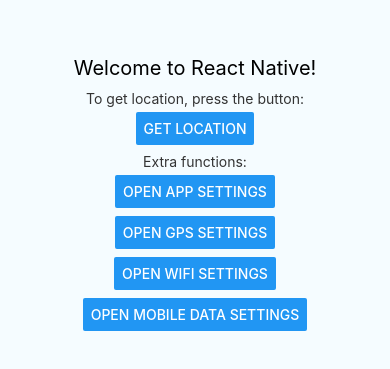
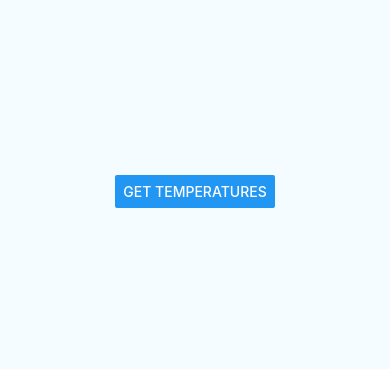
Before and after one commit to mitchellsullivan/ride-decider, a React Native app: screen / in a window 390 px wide. Shown: the part 227-596 px from the top of the page. Built offline with nearby package versions, Linux system fonts and the light colour scheme.

Commit message:
Use location coords to hit weather api, list temps

```diff
--- a/App.js
+++ b/App.js
@@ -4,6 +4,7 @@
   Button, Alert,
   ActivityIndicator,
 } from 'react-native';
+import axios from 'axios';
 
 import GetLocation from 'react-native-get-location';
 
@@ -43,7 +44,7 @@
 export default class App extends Component {
 
   state = {
-    location: null,
+    tempRead: null,
     loading: false,
   }
 
@@ -55,10 +56,18 @@
       timeout: 150000,
     })
       .then(location => {
-        this.setState({
-          location,
-          loading: false,
-        });
+        let long = location['longitude'].toFixed(2);
+        let lat = location['latitude'].toFixed(2);
+        let url = `https://api.weather.gov/points/${lat},${long}`;
+        axios.get(url).then(data => {
+          let forecastUrl = data['data']['properties']['forecast'];
+          axios.get(forecastUrl).then(dataFc => {
+            this.setState({
+              tempRead: dataFc['data']['properties']['periods'],
+              loading: false,
+            });
+          })
+        })
       })
       .catch(ex => {
         const { code, message } = ex;
@@ -83,60 +92,32 @@
   }
 
   render() {
-    const { location, loading } = this.state;
+    const { tempRead, loading } = this.state;
     return (
       <View style={styles.container}>
-        <Text style={styles.welcome}>Welcome to React Native!</Text>
-        <Text style={styles.instructions}>To get location, press the button:</Text>
+        {/*<Text style={styles.welcome}>Welcome to React Native!</Text>*/}
+        {/*<Text style={styles.instructions}>To get 7 days temps, press the button:</Text>*/}
         <View style={styles.button}>
           <Button
             disabled={loading}
-            title="Get Location"
+            title="Get Temperatures"
             onPress={this._requestLocation}
           />
         </View>
         {loading ? (
           <ActivityIndicator />
         ) : null}
-        {location ? (
-          <Text style={styles.location}>
-            {JSON.stringify(location, 0, 2)}
-          </Text>
+        {tempRead ? (
+          tempRead.map((p, i, a) => {
+            return (
+              <View key={i}>
+              <Text style={styles.location}>
+                {`${p['name']} ${p['temperature']}`}
+              </Text>
+            </View>)
+          })
         ) : null}
-        <Text style={styles.instructions}>Extra functions:</Text>
-        <View style={styles.button}>
-          <Button
-            title="Open App Settings"
-            onPress={() => {
-              GetLocation.openAppSettings();
-            }}
-          />
-        </View>
-        <View style={styles.button}>
-          <Button
-            title="Open Gps Settings"
-            onPress={() => {
-              GetLocation.openGpsSettings();
-            }}
-          />
-        </View>
-        <View style={styles.button}>
-          <Button
-            title="Open Wifi Settings"
-            onPress={() => {
-              GetLocation.openWifiSettings();
-            }}
-          />
-        </View>
-        <View style={styles.button}>
-          <Button
-            title="Open Mobile Data Settings"
-            onPress={() => {
-              GetLocation.openCelularSettings();
-            }}
-          />
-        </View>
-        <Text style={styles.instructions}>{instructions}</Text>
+        {/*<Text style={styles.instructions}>Extra functions:</Text>*/}
       </View>
     );
   }
```
